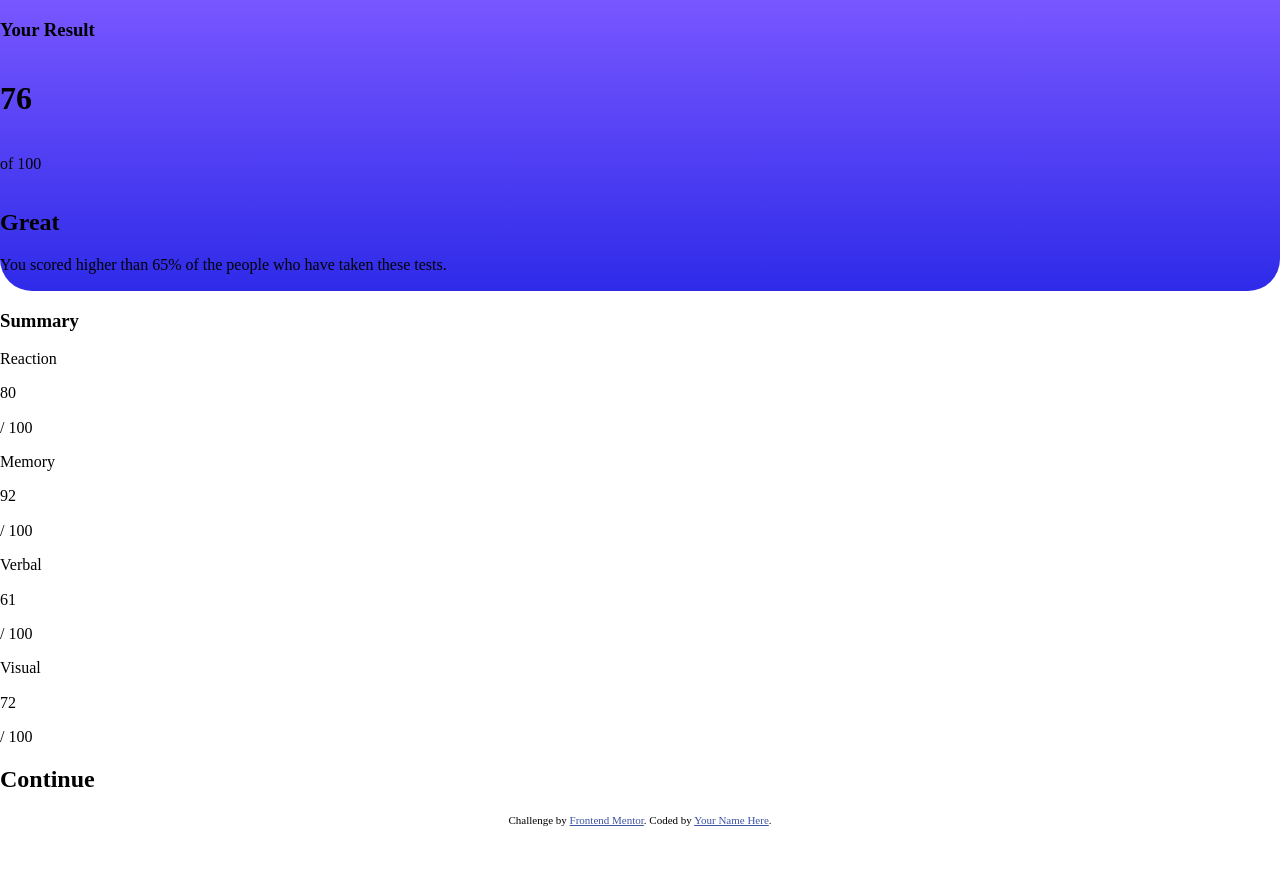
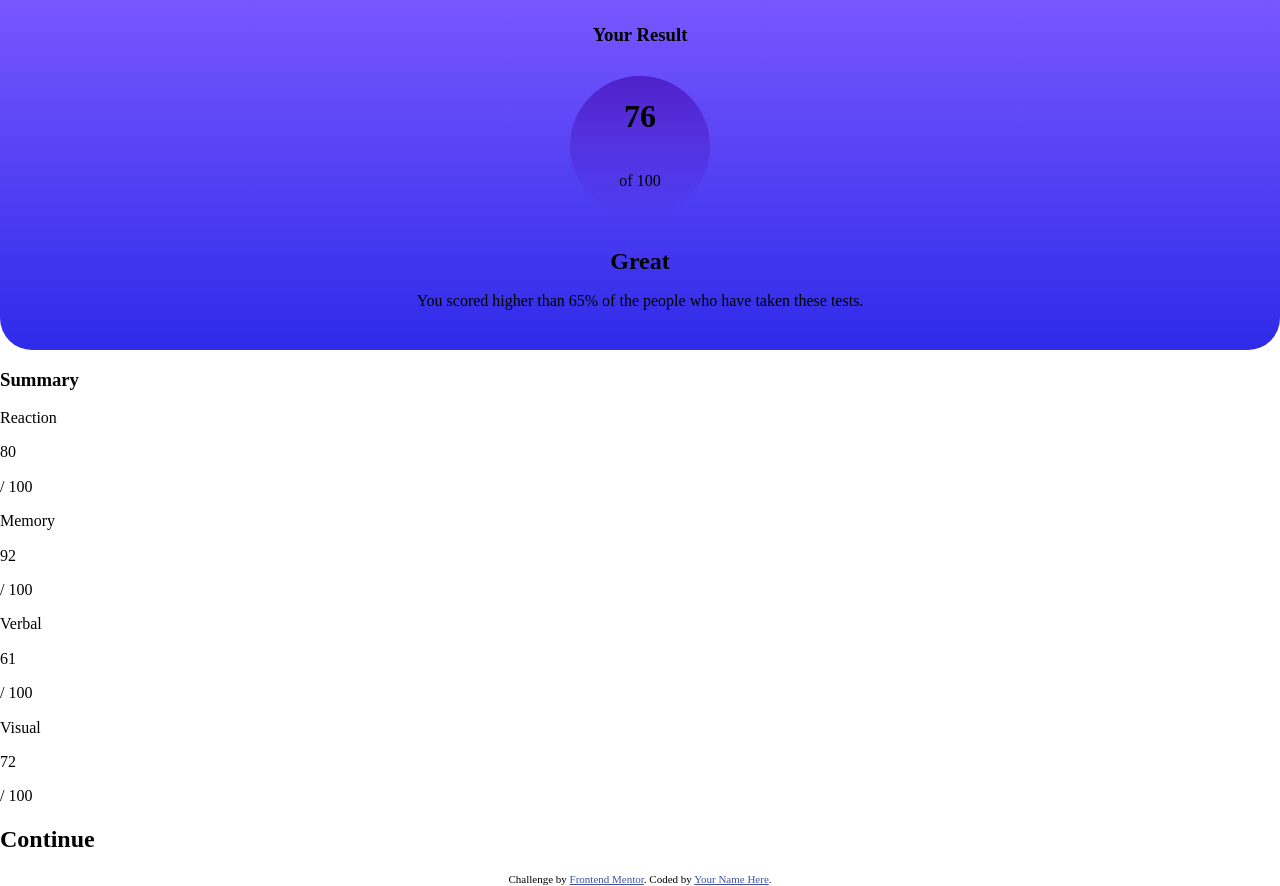
Before and after one commit to peipeix2/Results-Summary-Component, a plain HTML site: page index.html in a window 1280 px wide. Before the commit the page ends 827 px from the top, so only its background shows below. Drawn offline with Linux system fonts and the light colour scheme.

Commit message:
Adjust final-result section layout

```diff
--- a/style/style.css
+++ b/style/style.css
@@ -10,7 +10,28 @@
   border-bottom-left-radius: 32px;
 }
 
+.final-result-container h3 {
+  text-align: center;
+  margin-top: 24px;
+}
+
 .final-score {
   display: flex;
   flex-direction: column;
+  width: 140px;
+  height: 140px;
+  margin: 12px auto;
+  border-radius: 50%;
+  background-image: linear-gradient(hsla(256, 72%, 46%, 1), hsla(241, 72%, 46%, 0));
+  text-align: center;
 }
+
+.performance-feedback {
+  margin: 0 auto;
+  text-align: center;
+  margin-bottom: 24px;
+}
+
+.performance-feedback h2 {
+  margin-bottom: 8px;
+}
```
